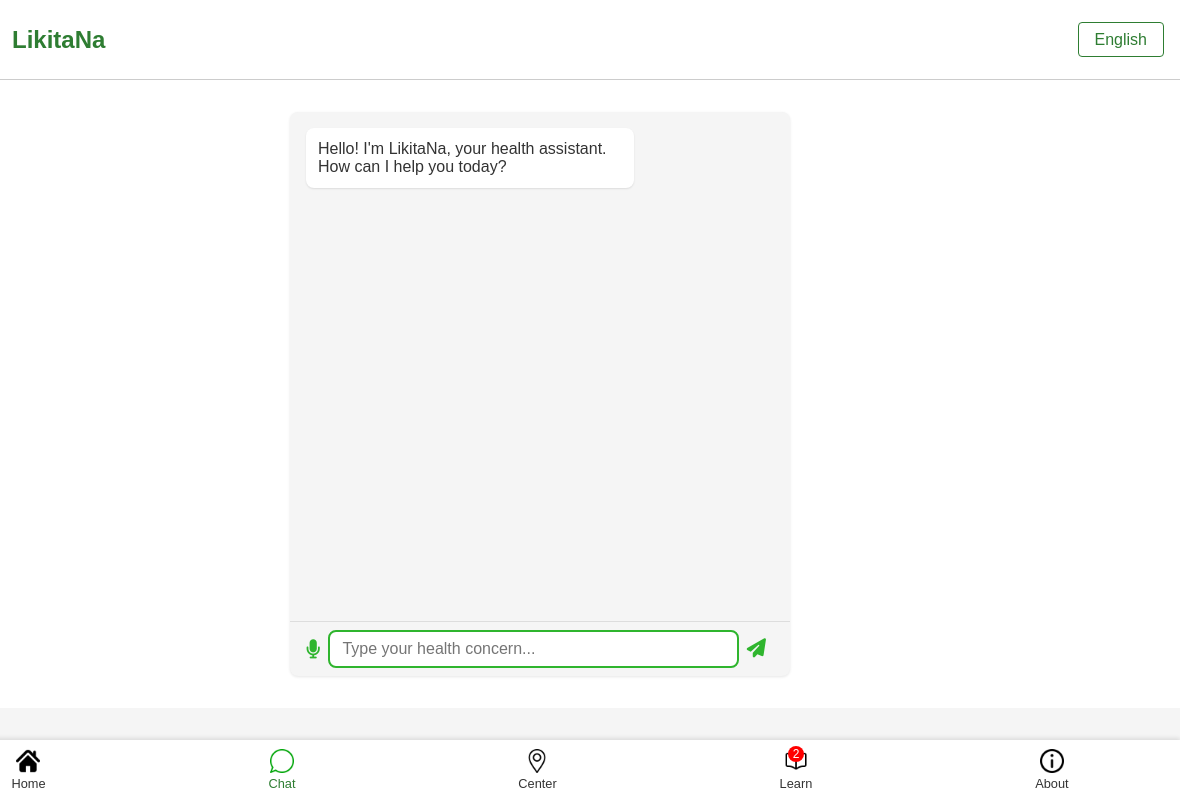
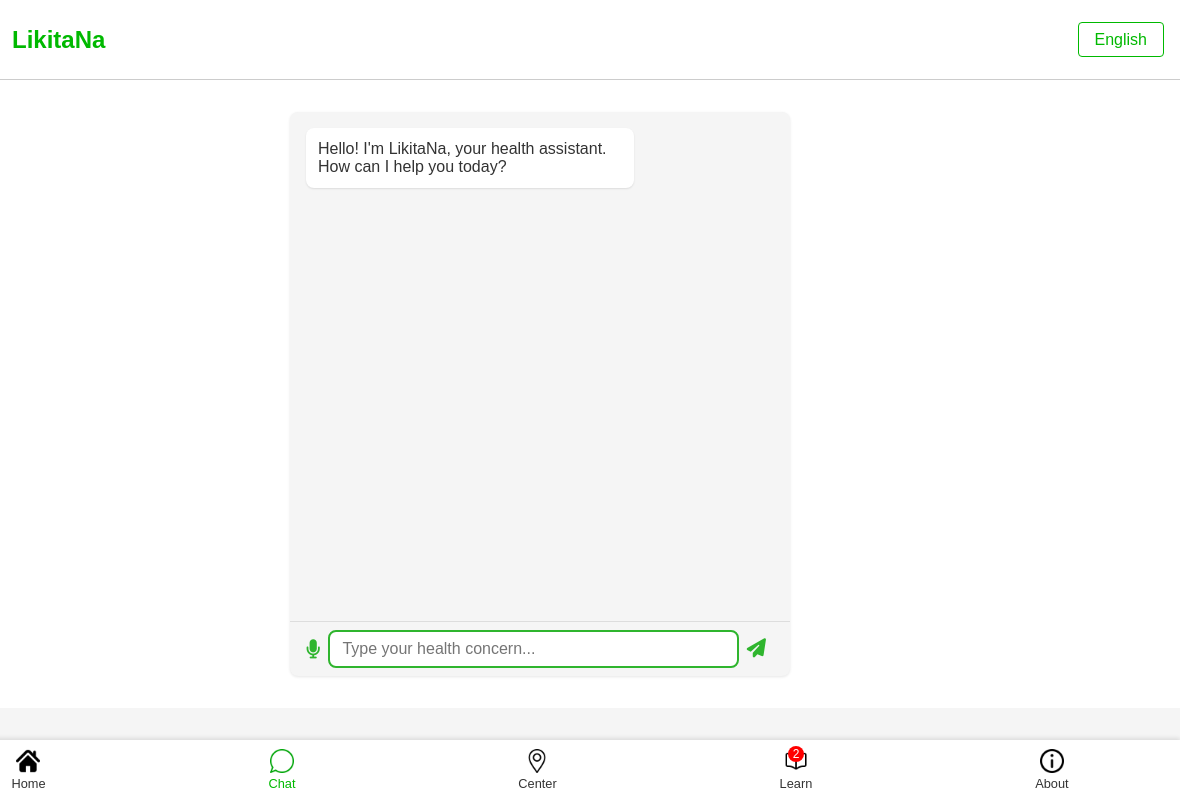
Before and after one commit to akolobulus/LikitaNa_1, a plain HTML site: page chat.html in a window 1280 px wide. Shown: the full height of the page, 100-1280 px from the left. Drawn offline with Linux system fonts and the light colour scheme.

Commit message:
Update Styles.css

```diff
--- a/CSS/Styles.css
+++ b/CSS/Styles.css
@@ -1,5 +1,5 @@
 :root {
-  --primary-color: #2E7D32;
+  --primary-color: #00b900;
   --text-color: #333;
   --light-color: #ffffff;
   --gray-color: #ccc;
@@ -8,7 +8,7 @@
   --bg-light: #fff;
   --text-dark: #333;
   --text-muted: #666;
-  --primary-green: #28a745;
+  --primary-green: #00b900;
   --card-radius: 10px;
   --card-shadow: 0 4px 8px rgba(0,0,0,0.05);
   --gap: 1rem;
```
